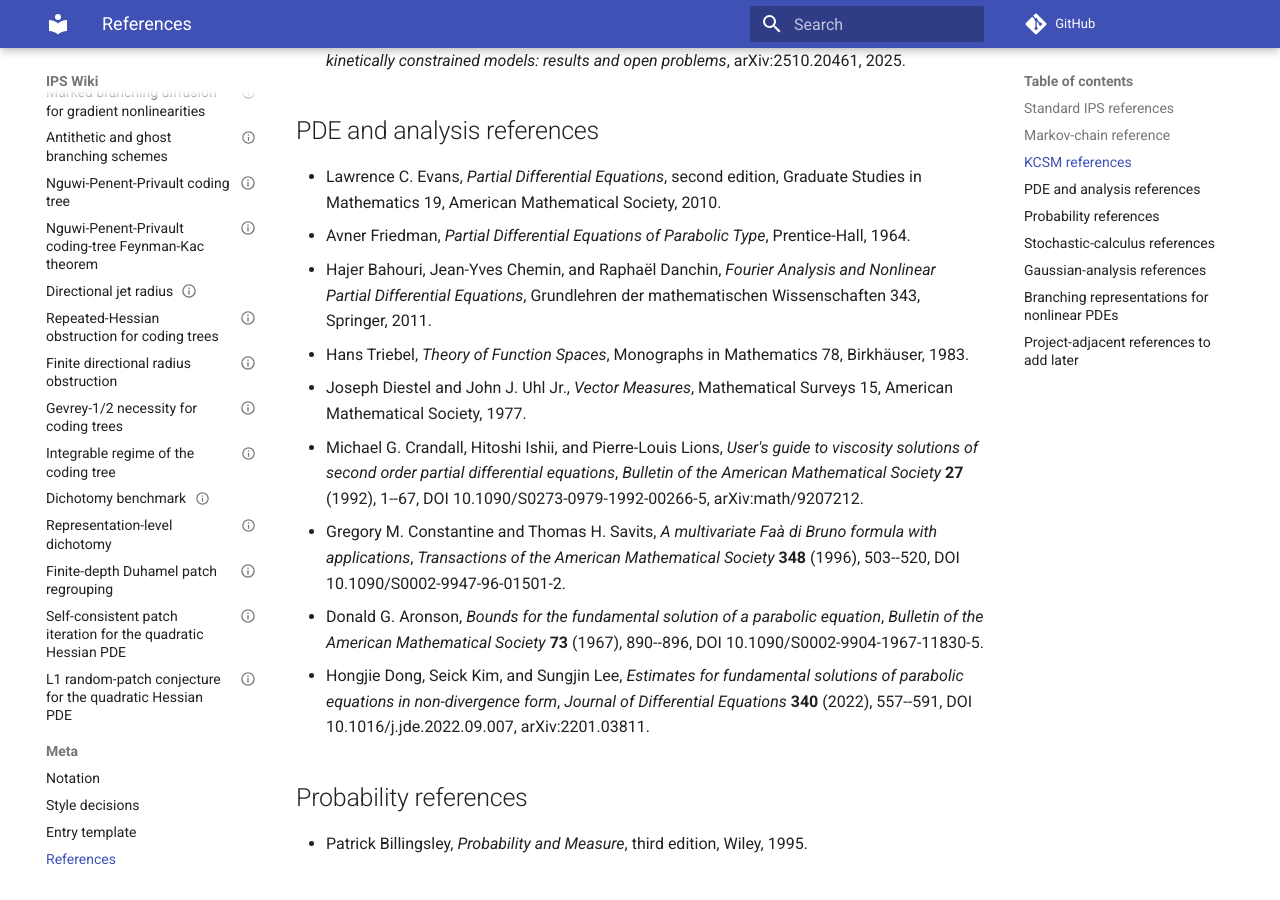
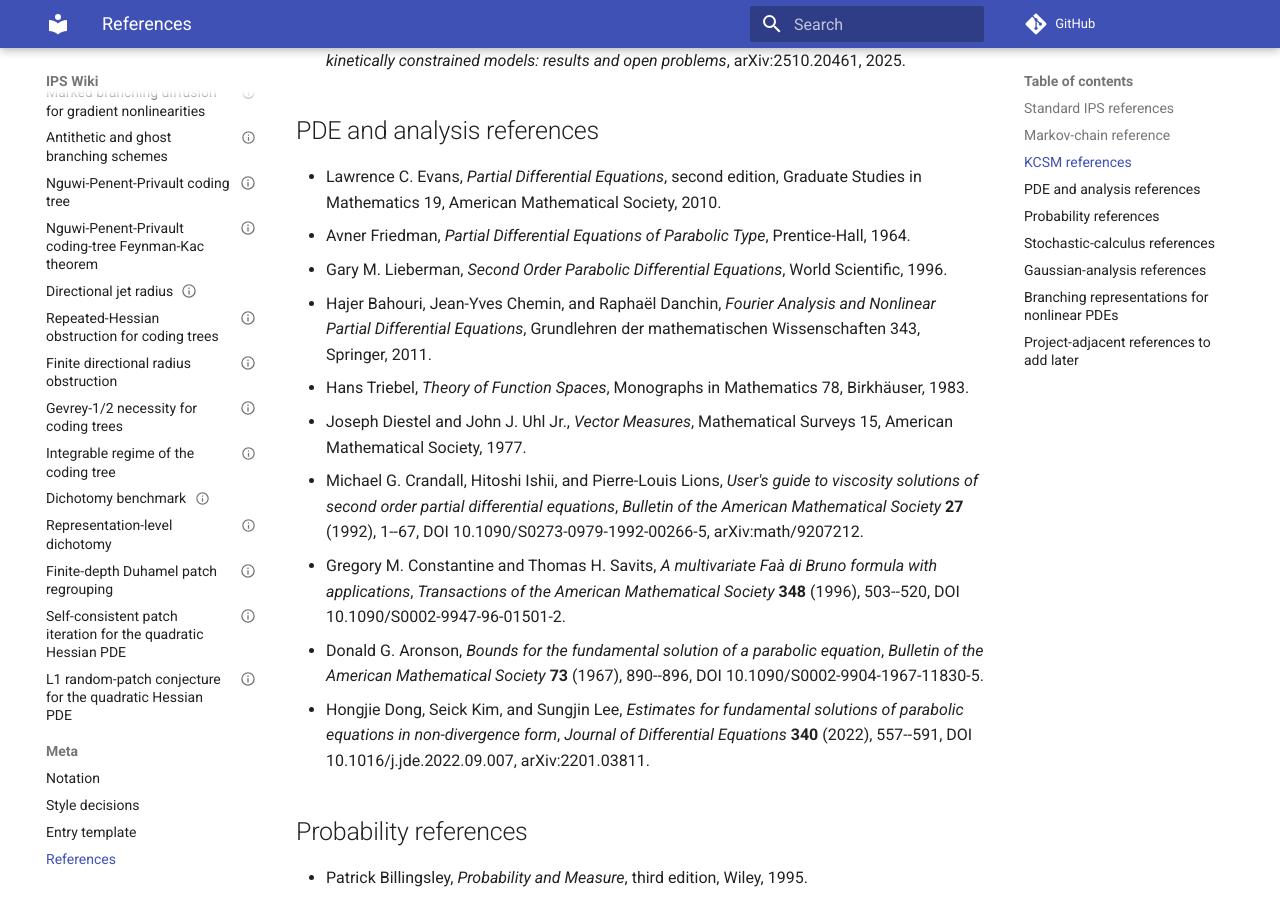
Before and after one commit to maciejgluchowski86-beep/ips-wiki, an MkDocs documentation site: the page built from docs/meta/references.md, in a window 1280 px wide and 900 px high, scrolled down 1336 px. Built offline with MkDocs 1.6.1 and Material for MkDocs 9.7.7, drawn with Linux system fonts in a browser that asks for light colours; comment, search, counter and statistics services are not loaded.

Commit message:
Add parabolic regularity reference

```diff
--- a/docs/meta/references.md
+++ b/docs/meta/references.md
@@ -36,6 +36,7 @@ This page is the human-readable reference list for the wiki. A structured BibTeX
 
 - Lawrence C. Evans, *Partial Differential Equations*, second edition, Graduate Studies in Mathematics 19, American Mathematical Society, 2010.
 - Avner Friedman, *Partial Differential Equations of Parabolic Type*, Prentice-Hall, 1964.
+- Gary M. Lieberman, *Second Order Parabolic Differential Equations*, World Scientific, 1996.
 - Hajer Bahouri, Jean-Yves Chemin, and Raphaël Danchin, *Fourier Analysis and Nonlinear Partial Differential Equations*, Grundlehren der mathematischen Wissenschaften 343, Springer, 2011.
 - Hans Triebel, *Theory of Function Spaces*, Monographs in Mathematics 78, Birkhäuser, 1983.
 - Joseph Diestel and John J. Uhl Jr., *Vector Measures*, Mathematical Surveys 15, American Mathematical Society, 1977.
```
